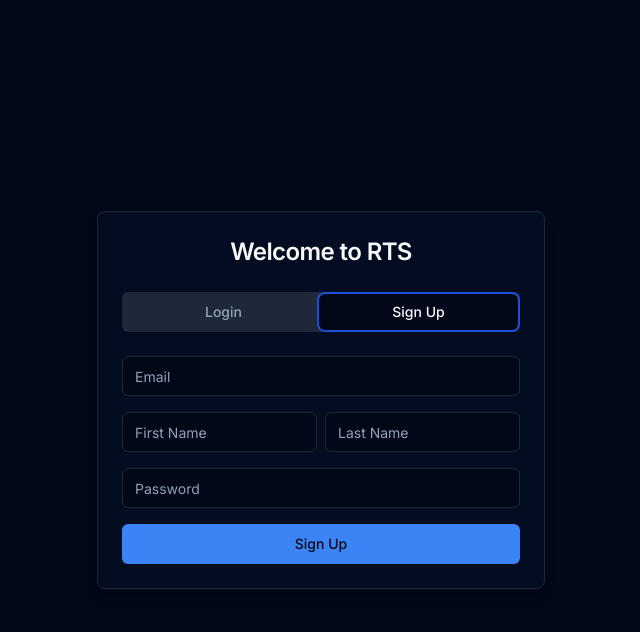
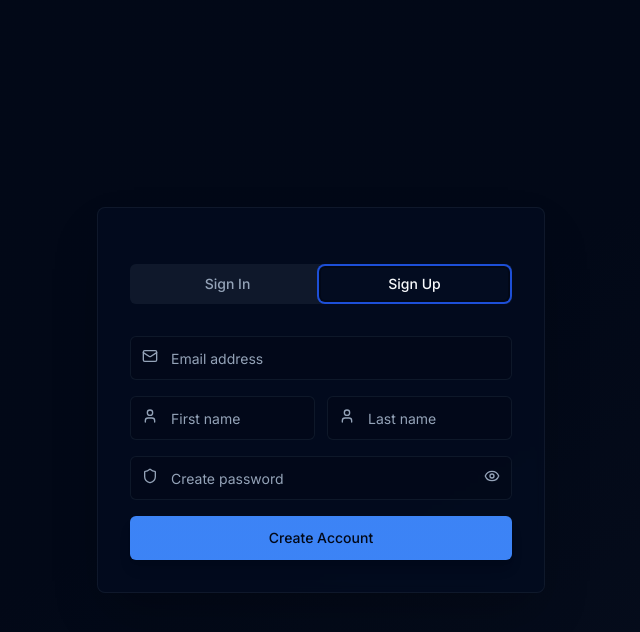
Before and after one commit to notashwinii/radiology-tagging-system, a Next.js app in the folder frontend/: page /login in a window 1280 px wide. Both pictures are taken after a click on the tab "Sign Up". Shown: the top 632 px of the page, without its empty margins (319-959 px from the left). Built offline with nearby package versions, Linux system fonts and the light colour scheme; no server answers.

Commit message:
update auth page

```diff
--- a/frontend/app/login/page.tsx
+++ b/frontend/app/login/page.tsx
@@ -9,6 +9,7 @@ import { Input } from "@/components/ui/input";
 import { Card, CardContent, CardHeader, CardTitle } from "@/components/ui/card";
 import { Alert, AlertDescription } from "@/components/ui/alert";
 import { Tabs, TabsList, TabsTrigger, TabsContent } from "@/components/ui/tabs";
+import { Eye, EyeOff, Mail, Lock, User, Shield, Sparkles } from "lucide-react";
 
 export default function LoginPage() {
   const router = useRouter();
@@ -22,6 +23,7 @@ export default function LoginPage() {
   const [password, setPassword] = useState("");
   const [loginError, setLoginError] = useState("");
   const [loginLoading, setLoginLoading] = useState(false);
+  const [showPassword, setShowPassword] = useState(false);
 
   // Sign up state
   const [signupEmail, setSignupEmail] = useState("");
@@ -31,6 +33,7 @@ export default function LoginPage() {
   const [signupError, setSignupError] = useState("");
   const [signupLoading, setSignupLoading] = useState(false);
   const [signupSuccess, setSignupSuccess] = useState(false);
+  const [showSignupPassword, setShowSignupPassword] = useState(false);
 
   // Redirect if already logged in
   useEffect(() => {
@@ -46,8 +49,7 @@ export default function LoginPage() {
     setLoginLoading(true);
     try {
       await login(email, password);
-      // The login function in auth context will set the user state
-      // The useEffect above will handle the redirect
+
     } catch (err) {
       if (err instanceof ApiError) {
         setLoginError(err.message);
@@ -88,8 +90,9 @@ export default function LoginPage() {
   // Show loading while auth is being determined
   if (authLoading) {
     return (
-      <div className="min-h-screen flex items-center justify-center bg-background">
+      <div className="min-h-screen flex items-center justify-center bg-gradient-to-br from-background via-background to-secondary/20">
         <div className="text-center">
+          <div className="animate-spin rounded-full h-8 w-8 border-b-2 border-primary mx-auto mb-4"></div>
           <div className="text-lg text-foreground">Loading...</div>
         </div>
       </div>
@@ -102,101 +105,193 @@ export default function LoginPage() {
   }
 
   return (
-    <div className="min-h-screen flex items-center justify-center bg-background">
-      <Card className="w-full max-w-md shadow-lg">
-        <CardHeader>
-          <CardTitle className="text-center text-2xl">Welcome to RTS</CardTitle>
+    <div className="min-h-screen flex items-center justify-center bg-gradient-to-br from-background via-background to-secondary/20 p-4">
+
+
+      <Card className="w-full max-w-md bg-card/80 backdrop-blur-sm border-border/50 shadow-2xl">
+        <CardHeader className="text-center pb-8">
+
+
         </CardHeader>
-        <CardContent>
+
+        <CardContent className="px-8 pb-8">
           <Tabs value={tab} onValueChange={setTab} className="w-full">
-            <TabsList className="grid grid-cols-2 mb-6">
-              <TabsTrigger value="login">Login</TabsTrigger>
-              <TabsTrigger value="signup">Sign Up</TabsTrigger>
+            <TabsList className="grid grid-cols-2 mb-8 bg-muted/50 p-1">
+              <TabsTrigger
+                value="login"
+                className="data-[state=active]:bg-card data-[state=active]:text-foreground data-[state=active]:shadow-sm transition-all duration-200"
+              >
+                Sign In
+              </TabsTrigger>
+              <TabsTrigger
+                value="signup"
+                className="data-[state=active]:bg-card data-[state=active]:text-foreground data-[state=active]:shadow-sm transition-all duration-200"
+              >
+                Sign Up
+              </TabsTrigger>
             </TabsList>
 
             {/* Login Tab */}
-            <TabsContent value="login">
+            <TabsContent value="login" className="space-y-6">
               <form onSubmit={handleLogin} className="space-y-4">
+                <div className="space-y-2">
+                  <div className="relative">
+                    <Mail className="absolute left-3 top-3 h-4 w-4 text-muted-foreground" />
                     <Input
                       type="email"
-                  placeholder="Email"
+                      placeholder="Email address"
                       value={email}
                       onChange={(e) => setEmail(e.target.value)}
                       autoComplete="username"
                       required
+                      className="pl-10 h-11 bg-background/50 border-border/50 focus:border-primary transition-colors"
                     />
+                  </div>
+                </div>
+
+                <div className="space-y-2">
+                  <div className="relative">
+                    <Lock className="absolute left-3 top-3 h-4 w-4 text-muted-foreground" />
                     <Input
-                  type="password"
+                      type={showPassword ? "text" : "password"}
                       placeholder="Password"
                       value={password}
                       onChange={(e) => setPassword(e.target.value)}
                       autoComplete="current-password"
                       required
+                      className="pl-10 pr-10 h-11 bg-background/50 border-border/50 focus:border-primary transition-colors"
                     />
+                    <button
+                      type="button"
+                      onClick={() => setShowPassword(!showPassword)}
+                      className="absolute right-3 top-3 text-muted-foreground hover:text-foreground transition-colors"
+                    >
+                      {showPassword ? <EyeOff className="h-4 w-4" /> : <Eye className="h-4 w-4" />}
+                    </button>
+                  </div>
+                </div>
+
                 {loginError && (
-                  <Alert variant="destructive">
+                  <Alert variant="destructive" className="border-destructive/50 bg-destructive/10">
                     <AlertDescription>{loginError}</AlertDescription>
                   </Alert>
                 )}
-                <Button type="submit" className="w-full" disabled={loginLoading}>
-                  {loginLoading ? "Logging in..." : "Login"}
+
+                <Button
+                  type="submit"
+                  className="w-full h-11 bg-gradient-to-r from-primary to-primary/80 hover:from-primary/90 hover:to-primary/70 text-primary-foreground font-medium transition-all duration-200 shadow-lg hover:shadow-xl"
+                  disabled={loginLoading}
+                >
+                  {loginLoading ? (
+                    <div className="flex items-center">
+                      <div className="animate-spin rounded-full h-4 w-4 border-b-2 border-primary-foreground mr-2"></div>
+                      Signing in...
+                    </div>
+                  ) : (
+                    "Sign In"
+                  )}
                 </Button>
               </form>
             </TabsContent>
 
             {/* Sign Up Tab */}
-            <TabsContent value="signup">
+            <TabsContent value="signup" className="space-y-6">
               <form onSubmit={handleSignup} className="space-y-4">
+                <div className="space-y-2">
+                  <div className="relative">
+                    <Mail className="absolute left-3 top-3 h-4 w-4 text-muted-foreground" />
                     <Input
                       type="email"
-                  placeholder="Email"
+                      placeholder="Email address"
                       value={signupEmail}
                       onChange={(e) => setSignupEmail(e.target.value)}
                       autoComplete="username"
                       required
+                      className="pl-10 h-11 bg-background/50 border-border/50 focus:border-primary transition-colors"
                     />
-                <div className="flex gap-2">
+                  </div>
+                </div>
+
+                <div className="grid grid-cols-2 gap-3">
+                  <div className="relative">
+                    <User className="absolute left-3 top-3 h-4 w-4 text-muted-foreground" />
                     <Input
                       type="text"
-                    placeholder="First Name"
+                      placeholder="First name"
                       value={signupFirstName}
                       onChange={(e) => setSignupFirstName(e.target.value)}
                       autoComplete="given-name"
+                      className="pl-10 h-11 bg-background/50 border-border/50 focus:border-primary transition-colors"
                     />
+                  </div>
+                  <div className="relative">
+                    <User className="absolute left-3 top-3 h-4 w-4 text-muted-foreground" />
                     <Input
                       type="text"
-                    placeholder="Last Name"
+                      placeholder="Last name"
                       value={signupLastName}
                       onChange={(e) => setSignupLastName(e.target.value)}
                       autoComplete="family-name"
+                      className="pl-10 h-11 bg-background/50 border-border/50 focus:border-primary transition-colors"
                     />
                   </div>
+                </div>
+
+                <div className="space-y-2">
+                  <div className="relative">
+                    <Shield className="absolute left-3 top-3 h-4 w-4 text-muted-foreground" />
                     <Input
-                  type="password"
-                  placeholder="Password"
+                      type={showSignupPassword ? "text" : "password"}
+                      placeholder="Create password"
                       value={signupPassword}
                       onChange={(e) => setSignupPassword(e.target.value)}
                       autoComplete="new-password"
                       required
+                      className="pl-10 pr-10 h-11 bg-background/50 border-border/50 focus:border-primary transition-colors"
                     />
+                    <button
+                      type="button"
+                      onClick={() => setShowSignupPassword(!showSignupPassword)}
+                      className="absolute right-3 top-3 text-muted-foreground hover:text-foreground transition-colors"
+                    >
+                      {showSignupPassword ? <EyeOff className="h-4 w-4" /> : <Eye className="h-4 w-4" />}
+                    </button>
+                  </div>
+                </div>
+
                 {signupError && (
-                  <Alert variant="destructive">
+                  <Alert variant="destructive" className="border-destructive/50 bg-destructive/10">
                     <AlertDescription>{signupError}</AlertDescription>
                   </Alert>
                 )}
+
                 {signupSuccess && (
-                  <Alert variant="default">
-                    <AlertDescription>
-                      Account created! You can now log in.
+                  <Alert className="border-green-500/50 bg-green-500/10">
+                    <AlertDescription className="text-green-600">
+                      Account created successfully! You can now sign in.
                     </AlertDescription>
                   </Alert>
                 )}
-                <Button type="submit" className="w-full" disabled={signupLoading}>
-                  {signupLoading ? "Signing up..." : "Sign Up"}
+
+                <Button
+                  type="submit"
+                  className="w-full h-11 bg-gradient-to-r from-primary to-primary/80 hover:from-primary/90 hover:to-primary/70 text-primary-foreground font-medium transition-all duration-200 shadow-lg hover:shadow-xl"
+                  disabled={signupLoading}
+                >
+                  {signupLoading ? (
+                    <div className="flex items-center">
+                      <div className="animate-spin rounded-full h-4 w-4 border-b-2 border-primary-foreground mr-2"></div>
+                      Creating account...
+                    </div>
+                  ) : (
+                    "Create Account"
+                  )}
                 </Button>
               </form>
             </TabsContent>
           </Tabs>
+
+
         </CardContent>
       </Card>
     </div>
```
Lines whose indentation alone changed are shown as unchanged.
